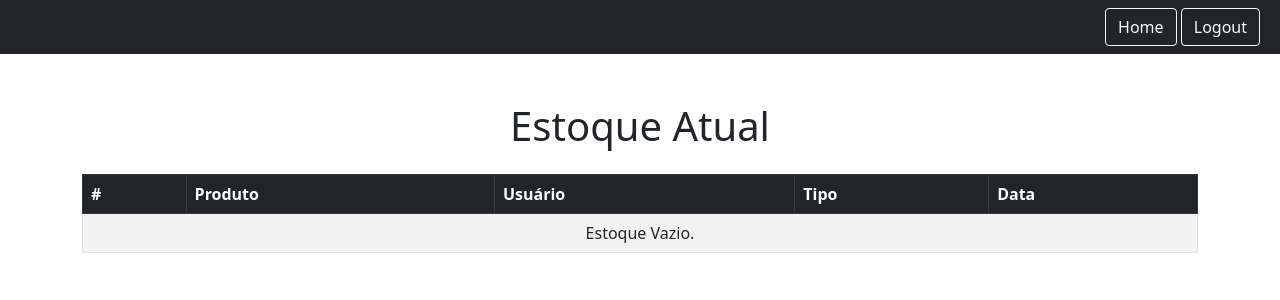
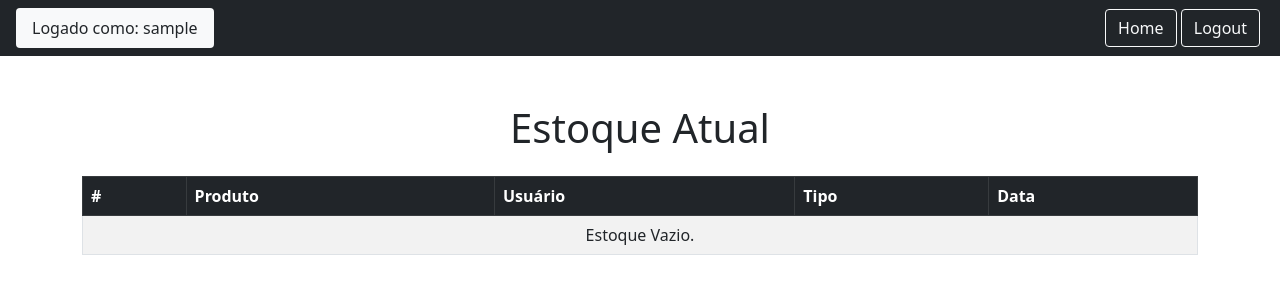
Before and after one commit to GustavoBarbaro/Sistema_Controle_Estoques_Django, a Django app: page /estoque/ in a window 1280 px wide. Shown: the top 300 px of the page. Run offline with Django 5.2, Linux system fonts and the light colour scheme; a user stored in the database is signed in; tables that the repository leaves empty hold one stand-in row (values such as "Sample post").

Commit message:
add usuario logado

```diff
--- a/core/static/templates/base.html
+++ b/core/static/templates/base.html
@@ -11,6 +11,14 @@
     <body>
 
         <nav class="navbar navbar-dark bg-dark d-flex justify-content-between align-items-center px-3">
+
+            <div class="d-flex align-items-center">
+                {% if user.is_authenticated %}
+                    <div class="bg-light text-dark px-3 py-2 rounded">
+                        Logado como: {{ user.username }}
+                    </div>
+                {% endif %}
+            </div>
 
             <div class="ms-auto">
 
```
